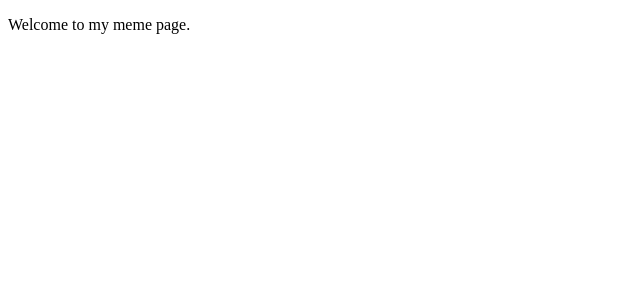
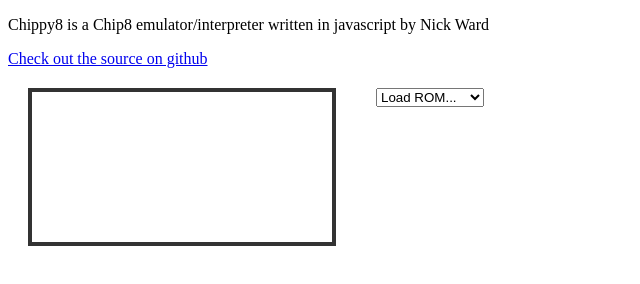
Before and after one commit to narwhaldisco/Chippy8, a website: page web/index.html in a window 1280 px wide. Shown: the whole page, without its empty margins (0-640 px from the left). Drawn offline with Linux system fonts and the light colour scheme; no server answers.

Commit message:
styled the demo a bit

```diff
--- a/web/index.html
+++ b/web/index.html
@@ -1,11 +1,32 @@
 <!doctype html>
 <html>
   <head>
-    <title>This is the title of the webpage!</title>
+    <title>Chippy8 by Nick Ward</title>
+    <link rel="stylesheet" href="./style.css" />
   </head>
   <body>
-    <p>Welcome to my meme page.</p>
-    <canvas></canvas>
+    <p>Chippy8 is a Chip8 emulator/interpreter written in javascript by Nick Ward</p>
+    <a href="https://github.com/narwhaldisco/Chippy8">Check out the source on github</a>
+    <section>
+      <div>
+        <canvas></canvas>
+      </div>
+      <aside>
+        <select>
+          <option disabled selected>Load ROM...</option>
+          <option value="CONNECT4">Connect4</option>
+          <option value="PONG">Pong</option>
+          <option value="INVADERS">Invaders</option>
+          <option value="TETRIS">Tetris</option>
+          <option value="WALL">Wall</option>
+          <option value="LANDING">Lunar Landing</option>
+          <option value="BLINKY">Blinky</option>
+          <option value="MAZE">Maze</option>
+          <option value="TANK">Tank</option>
+          <option value="TRON">Tron</option>
+        </select>
+      </aside>
+    </section>
     <script src="./bundle.js"></script>
     <script src="./web.js"></script>
   </body>
--- /dev/null
+++ b/web/style.css
@@ -0,0 +1,15 @@
+canvas {
+    border: 4px solid #333;
+  }
+
+  select {
+    margin: 20px 20px;
+  }
+
+  section {
+    display: flex;
+  }
+
+  section div {
+    margin: 20px 20px;
+  }
--- a/web/web.js
+++ b/web/web.js
@@ -31,10 +31,6 @@ async function loadRom() {
     cycle()
 }
 
-console.log("hello world")
-
 loadRom()
 
-console.log("loaded rom")
-
 //cycle()
```
Also changed, not shown: package.json (+5 -2 lines), 1 other file.
